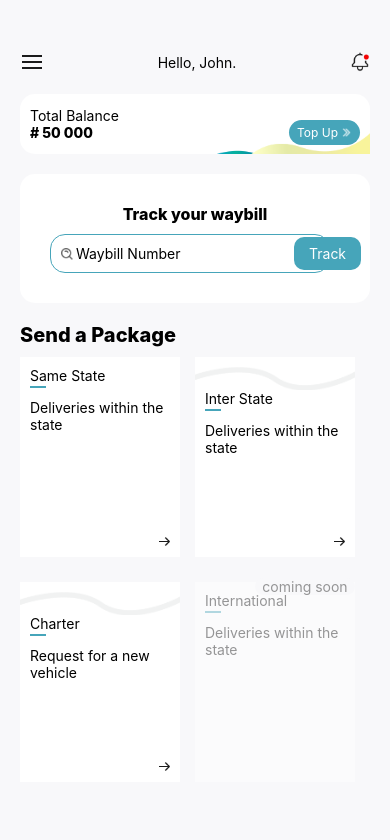
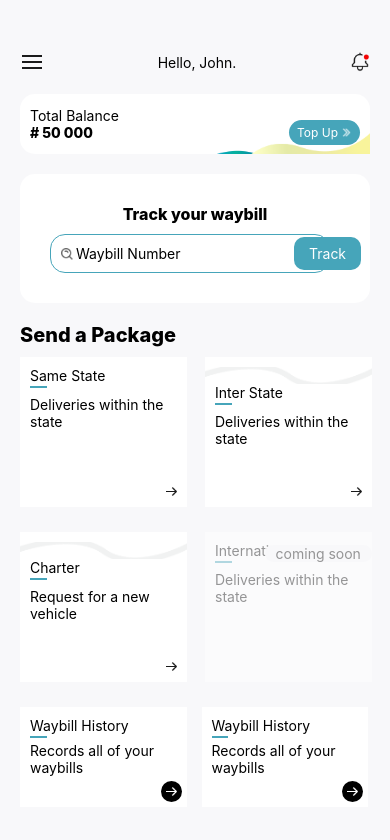
Before and after one commit to FUSION-FUSION/Mobile-Assessment-React-Native, a React Native app: screen /HomeScreen in a window 390 px wide. Shown: the top 840 px of the page. Built offline with nearby package versions, Linux system fonts and the light colour scheme.

Commit message:
restructuring the styles into stylesheet....

```diff
--- a/components/Data.js
+++ b/components/Data.js
@@ -33,7 +33,7 @@ const Data = () => {
     return (
         <View
             style={{
-                marginHorizontal: 20,
+                marginLeft: 20,
                 paddingTop: 10,
             }}
         >
@@ -46,10 +46,11 @@ const Data = () => {
                             <View
                                 style={{
                                     backgroundColor: "#ffffff",
-                                    height: 200,
+                                    height: 150,
                                     paddingTop: 10,
-                                    marginRight: 15,
+                                    // marginRight: 15,
                                     marginBottom: 25,
+                                    width: "90%",
                                 }}
                             >
                                 {item.logo ? (
@@ -107,7 +108,7 @@ const Data = () => {
                                         <Image
                                             source={item.mode}
                                             style={{
-                                                width: "65%",
+                                                width: "45%",
                                                 height: "45%",
                                                 top: "-49%",
                                             }}
@@ -143,12 +144,11 @@ const Data = () => {
                                     <Text
                                         style={{
                                             backgroundColor: "#f8f8fa",
-                                            top: -80,
+                                            top: -60,
                                             textAlign: "center",
                                             borderRadius: 10,
                                             right: 0,
                                             marginLeft: 60,
-                                            zIndex: 9999,
                                             color: "black",
                                         }}
                                     >
--- a/screens/HomeScreen.js
+++ b/screens/HomeScreen.js
@@ -11,64 +11,26 @@ import Data from "../components/Data";
 
 const HomeScreen = () => {
     return (
-        <ScrollView
-            style={{
-                flex: 1,
-                paddingTop: 50,
-                backgroundColor: "#f8f8fa",
-            }}
-        >
-            <View
-                style={{
-                    flexDirection: "row",
-                    justifyContent: "space-between",
-                    alignItems: "center",
-                    marginHorizontal: 20,
-                    paddingBottom: 20,
-                }}
-            >
+        <ScrollView style={styles.wrapper}>
+            <View style={styles.header}>
                 <Image
                     source={require("../assets/Shipify-Assets/ic-menu.png")}
                 />
-
                 <Text>Hello, John.</Text>
-
                 <Image
                     source={require("../assets/Shipify-Assets/ic-notification.png")}
                     style={{ width: 20, height: 20 }}
                 />
             </View>
 
-            <View
-                style={{
-                    flexDirection: "row",
-                    alignItems: "center",
-                    justifyContent: "space-between",
-                    marginHorizontal: 20,
-                    backgroundColor: "#ffffff",
-                    paddingVertical: 13,
-                    paddingHorizontal: 10,
-                    borderRadius: 15,
-                }}
-            >
+            <View style={styles.balance}>
                 <View>
                     <Text>Total Balance</Text>
                     <Text style={{ fontWeight: "800" }}># 50 000</Text>
                 </View>
 
                 <View style={{ position: "relative" }}>
-                    <View
-                        style={{
-                            backgroundColor: "#46a5ba",
-                            flexDirection: "row",
-                            alignItems: "center",
-                            paddingHorizontal: 8,
-                            borderRadius: 15,
-                            paddingVertical: 5,
-                            zIndex: 9999,
-                            top: 8,
-                        }}
-                    >
+                    <View style={styles.balanceBtn}>
                         <Text style={{ color: "#ffffff", fontSize: 12 }}>
                             Top Up
                         </Text>
@@ -79,60 +41,25 @@ const HomeScreen = () => {
                     </View>
                     <Image
                         source={require("../assets/Shipify-Assets/bg-dashboard-balance.png")}
-                        style={{
-                            width: "280%",
-                            height: "150%",
-                            position: "absolute",
-                            right: -10,
-                            bottom: -17,
-                        }}
+                        style={styles.balanceImg}
                     />
                 </View>
             </View>
 
-            <View
-                style={{
-                    marginTop: 20,
-                    backgroundColor: "#ffffff",
-                    marginHorizontal: 20,
-                    paddingVertical: 30,
-                    borderRadius: 15,
-                }}
-            >
-                <Text
-                    style={{
-                        textAlign: "center",
-                        fontWeight: "800",
-                        fontSize: 16,
-                    }}
-                >
-                    Track your waybill
-                </Text>
+            <View style={styles.trackTextContainer}>
+                <Text style={styles.trackText}>Track your waybill</Text>
                 <View style={styles.input}>
                     <View
                         style={{ flexDirection: "row", alignItems: "center" }}
                     >
                         <Image
                             source={require("../assets/Shipify-Assets/ic-search.png")}
-                            style={{
-                                width: 12,
-                                height: 12,
-                                marginRight: 3,
-                            }}
+                            style={styles.search}
                         />
-
                         <TextInput placeholder="Waybill Number" />
                     </View>
 
-                    <View
-                        style={{
-                            backgroundColor: "#46a5ba",
-                            paddingVertical: 6,
-                            paddingHorizontal: 15,
-                            borderRadius: 10,
-                            paddingVertical: 8,
-                        }}
-                    >
+                    <View style={styles.trackBtn}>
                         <Text style={{ color: "#ffffff" }}>Track</Text>
                     </View>
                 </View>
@@ -145,6 +72,112 @@ const HomeScreen = () => {
                     Send a Package
                 </Text>
                 <Data />
+            </View>
+
+            <View
+                style={{
+                    flexDirection: "row",
+                    marginLeft: 20,
+                    paddingBottom: 150,
+                }}
+            >
+                <View
+                    style={{
+                        backgroundColor: "#ffffff",
+                        height: 100,
+                        paddingTop: 10,
+                        marginRight: 15,
+                        marginBottom: 25,
+                        width: "45%",
+                    }}
+                >
+                    <Text style={{ marginLeft: 10 }}>Waybill History</Text>
+                    <Text
+                        style={{
+                            borderWidth: 2,
+                            borderBottomWidth: 0,
+                            borderRightWidth: 0,
+                            borderLeftWidth: 0,
+                            borderColor: "#46a5ba",
+                            width: "10%",
+                            height: "7%",
+                            marginTop: 2,
+                            marginLeft: 10,
+                        }}
+                    ></Text>
+                    <Text style={{ marginLeft: 10 }}>
+                        Records all of your waybills
+                    </Text>
+
+                    <View
+                        style={{
+                            position: "absolute",
+                            bottom: 5,
+                            right: 5,
+                            backgroundColor: "#000",
+                            paddingHorizontal: 3,
+                            borderRadius: 15,
+                            paddingVertical: 3,
+                        }}
+                    >
+                        <Image
+                            source={require("../assets/Shipify-Assets/ic-right.png")}
+                            style={{
+                                width: 15,
+                                height: 15,
+                            }}
+                        />
+                    </View>
+                </View>
+
+                <View
+                    style={{
+                        backgroundColor: "#ffffff",
+                        height: 100,
+                        paddingTop: 10,
+                        marginRight: 15,
+                        marginBottom: 25,
+                        width: "45%",
+                    }}
+                >
+                    <Text style={{ marginLeft: 10 }}>Waybill History</Text>
+                    <Text
+                        style={{
+                            borderWidth: 2,
+                            borderBottomWidth: 0,
+                            borderRightWidth: 0,
+                            borderLeftWidth: 0,
+                            borderColor: "#46a5ba",
+                            width: "10%",
+                            height: "7%",
+                            marginTop: 2,
+                            marginLeft: 10,
+                        }}
+                    ></Text>
+                    <Text style={{ marginLeft: 10 }}>
+                        Records all of your waybills
+                    </Text>
+
+                    <View
+                        style={{
+                            position: "absolute",
+                            bottom: 5,
+                            right: 5,
+                            backgroundColor: "#000",
+                            paddingHorizontal: 3,
+                            borderRadius: 15,
+                            paddingVertical: 3,
+                        }}
+                    >
+                        <Image
+                            source={require("../assets/Shipify-Assets/ic-right.png")}
+                            style={{
+                                width: 15,
+                                height: 15,
+                            }}
+                        />
+                    </View>
+                </View>
             </View>
         </ScrollView>
     );
@@ -168,5 +201,68 @@ const styles = StyleSheet.create({
         paddingLeft: 10,
         paddingRight: 2,
     },
+    wrapper: {
+        flex: 1,
+        paddingTop: 50,
+        backgroundColor: "#f8f8fa",
+    },
+    header: {
+        flexDirection: "row",
+        justifyContent: "space-between",
+        alignItems: "center",
+        marginHorizontal: 20,
+        paddingBottom: 20,
+    },
+    balance: {
+        flexDirection: "row",
+        alignItems: "center",
+        justifyContent: "space-between",
+        marginHorizontal: 20,
+        backgroundColor: "#ffffff",
+        paddingVertical: 13,
+        paddingHorizontal: 10,
+        borderRadius: 15,
+    },
+    balanceBtn: {
+        backgroundColor: "#46a5ba",
+        flexDirection: "row",
+        alignItems: "center",
+        paddingHorizontal: 8,
+        borderRadius: 15,
+        paddingVertical: 5,
+        zIndex: 9999,
+        top: 8,
+    },
+    balanceImg: {
+        width: "280%",
+        height: "150%",
+        position: "absolute",
+        right: -10,
+        bottom: -17,
+    },
+    trackTextContainer: {
+        marginTop: 20,
+        backgroundColor: "#ffffff",
+        marginHorizontal: 20,
+        paddingVertical: 30,
+        borderRadius: 15,
+    },
+    trackText: {
+        textAlign: "center",
+        fontWeight: "800",
+        fontSize: 16,
+    },
+    trackBtn: {
+        backgroundColor: "#46a5ba",
+        paddingVertical: 6,
+        paddingHorizontal: 15,
+        borderRadius: 10,
+        paddingVertical: 8,
+    },
+    search: {
+        width: 12,
+        height: 12,
+        marginRight: 3,
+    },
 });
 export default HomeScreen;
```
